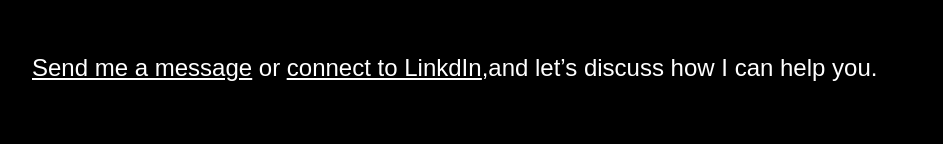
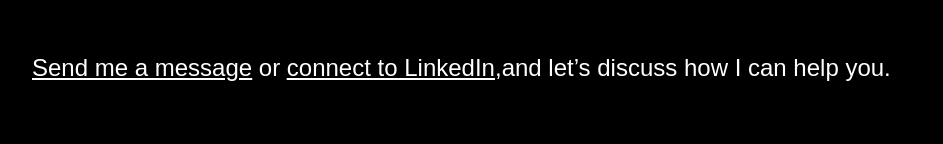
Before and after one commit to gohildev2004/webPortfolio, a React (Vite) app: page / in a window 1280 px wide. Shown: the part 4429-4573 px from the top of the page, without its empty margins (168-1111 px from the left). Built offline with nearby package versions, Linux system fonts and the light colour scheme.

Commit message:
spell mistake resolved

```diff
--- a/src/components/connect.jsx
+++ b/src/components/connect.jsx
@@ -22,7 +22,7 @@
         </u>{" "}
         or{" "}
         <u>
-          <a href="https://www.linkedin.com/in/gohildev">connect to LinkdIn</a>
+          <a href="https://www.linkedin.com/in/gohildev">connect to LinkedIn</a>
         </u>
         ,and let’s discuss how I can help you.
       </p>
```
